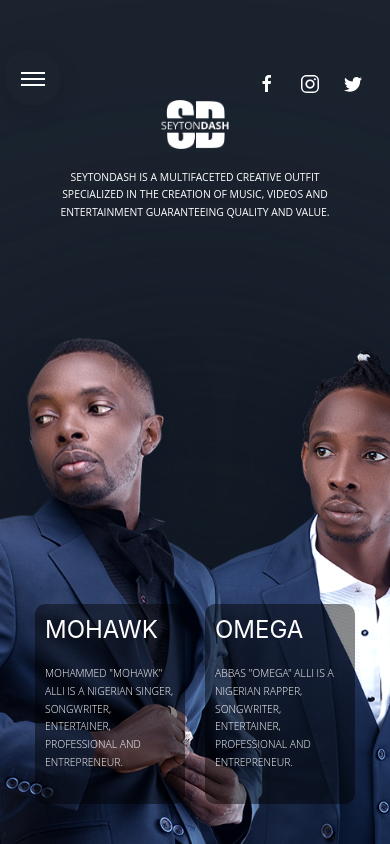
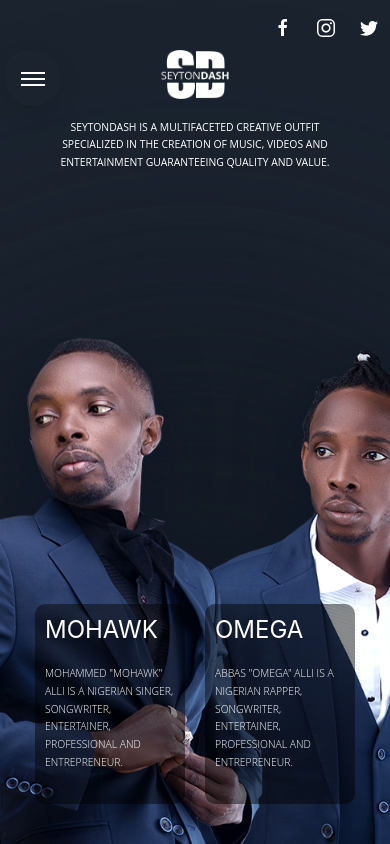
Before and after one commit to daaef/seytonDash, a plain HTML site: page index.html in a window 390 px wide. Drawn offline with Linux system fonts and the light colour scheme.

```diff
--- a/css/style.css
+++ b/css/style.css
@@ -643,7 +643,7 @@
         object-position: bottom;
         width: auto;
         bottom: 0;
-    }
+
     .logo {
         width: 50vw;
     }
@@ -652,11 +652,11 @@
 
 @media (max-width: 767px) {
     .logo{
-        top: 100px;
+        top: 50px;
     }
     .social-media {
-         top: 7rem!important;
-        right: 2rem!important;
+         top: 0!important;
+        right: 0!important;
      }
 }
 @media (max-width: 570px) {
```
